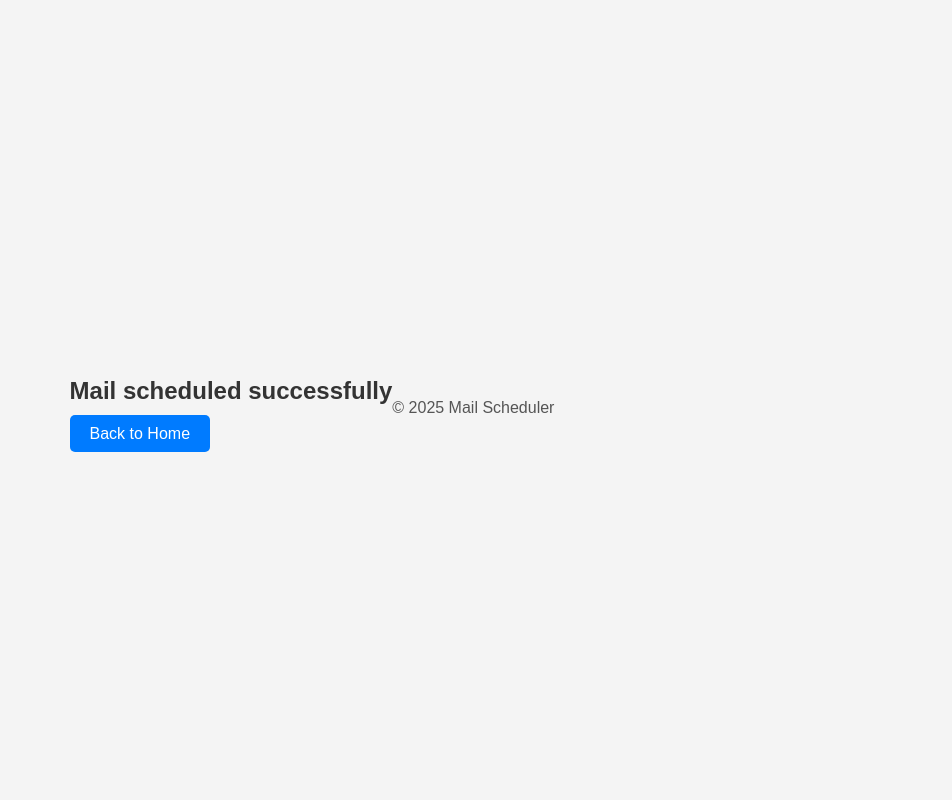
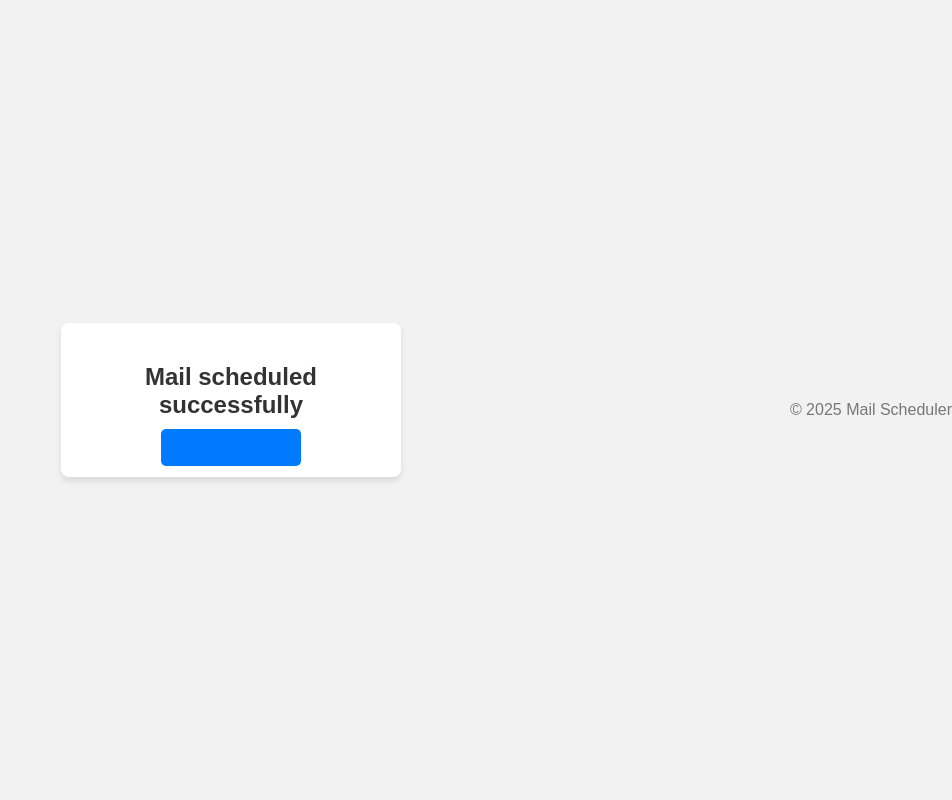
Before and after one commit to mailsender123/Mail-scheduler, a Flask app: page /success in a window 1280 px wide. Shown: the whole page, without its empty margins (328-1280 px from the left). Run offline with Flask 3, Linux system fonts and the light colour scheme.

Commit message:
styles.css

```diff
--- a/static/styles.css
+++ b/static/styles.css
@@ -54,3 +54,31 @@ footer {
     margin-top: 15px;
     color: #555;
 }
+body {
+    font-family: Arial, sans-serif;
+    text-align: center;
+    background-color: #f2f2f2;
+}
+
+.message-box {
+    margin: 100px auto;
+    padding: 20px;
+    width: 300px;
+    background-color: white;
+    border-radius: 8px;
+    box-shadow: 0 4px 6px rgba(0, 0, 0, 0.1);
+}
+
+footer {
+    margin-top: 20px;
+    color: #777;
+}
+
+a {
+    color: #007bff;
+    text-decoration: none;
+}
+
+a:hover {
+    text-decoration: underline;
+}
```
